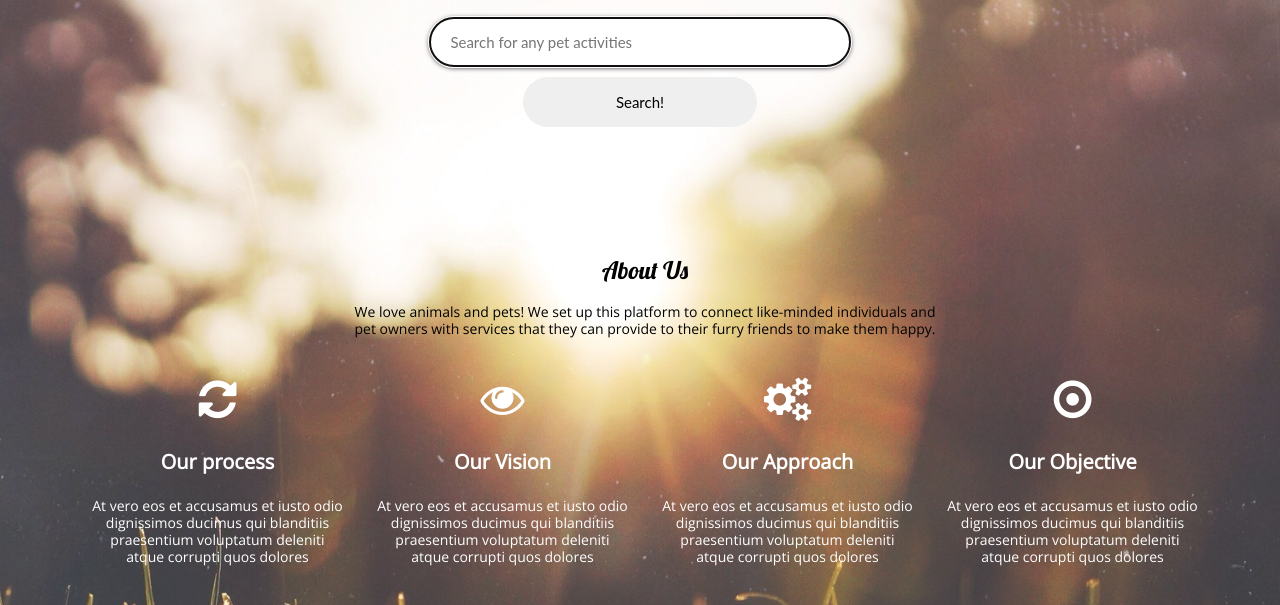
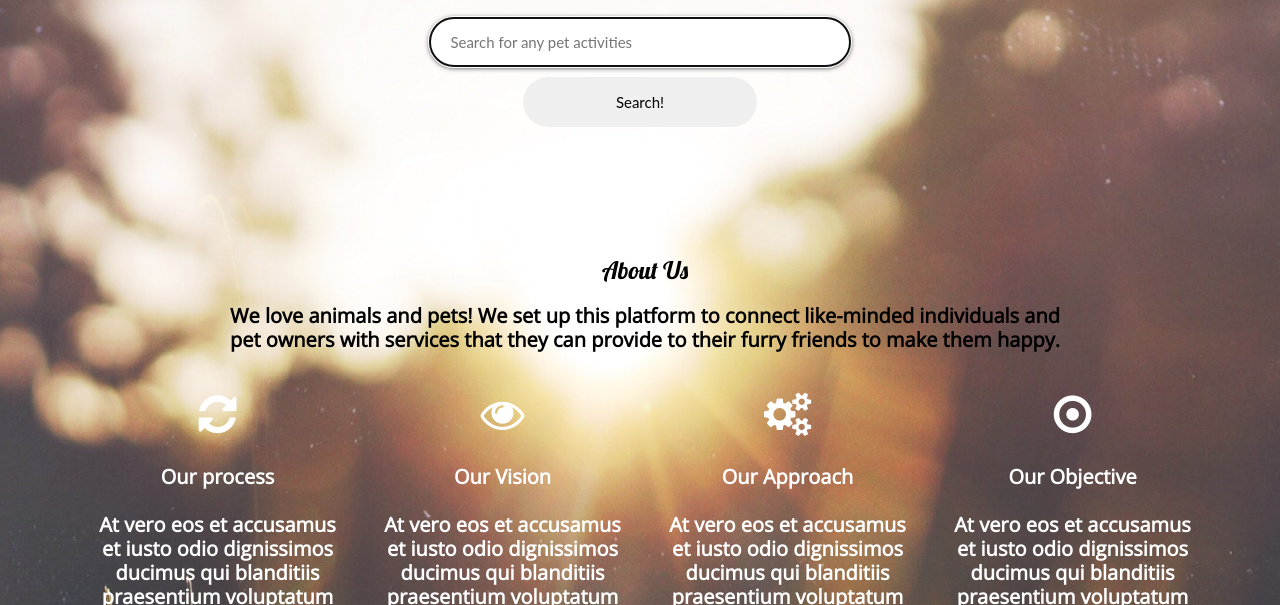
Before and after one commit to LostLoss/Pet-Bay, a plain HTML site: page index.html in a window 1280 px wide. Shown: the part 347-952 px from the top of the page. Drawn offline with nearby package versions, Linux system fonts and the light colour scheme.

Commit message:
new commit

```diff
--- a/css/style.css
+++ b/css/style.css
@@ -356,3 +356,8 @@ body{
   padding: 1rem;
   letter-spacing: 1px;
 }
+
+.mission-statement {
+  font-size: 20px;
+  font-weight: bolder;
+}
--- a/index.html
+++ b/index.html
@@ -37,35 +37,35 @@
           <div class="col-md-12 col-sm-12 text-center" id="mission-box">
             <div class="about-title">
               <h2>About Us</h2>
-              <p>We love animals and pets! We set up this platform to connect like-minded individuals and </br>pet owners with services that they can provide to their furry friends to make them happy.</p>
+              <p class='mission-statement'>We love animals and pets! We set up this platform to connect like-minded individuals and </br>pet owners with services that they can provide to their furry friends to make them happy.</p>
             </div>
             <div class="col-md-3 col-sm-6 col-xs-12 wow fadeInUp delay-02s">
               <div class="img">
                 <i class="fa fa-refresh"></i>
               </div>
               <h3 class="abt-hd">Our process</h3>
-              <p>At vero eos et accusamus et iusto odio dignissimos ducimus qui blanditiis praesentium voluptatum deleniti atque corrupti quos dolores</p>
+              <p class='mission-statement'>At vero eos et accusamus et iusto odio dignissimos ducimus qui blanditiis praesentium voluptatum deleniti atque corrupti quos dolores</p>
             </div>
             <div class="col-md-3 col-sm-6 col-xs-12 wow fadeInUp delay-04s">
               <div class="img">
                 <i class="fa fa-eye"></i>
               </div>
               <h3 class="abt-hd">Our Vision</h3>
-              <p>At vero eos et accusamus et iusto odio dignissimos ducimus qui blanditiis praesentium voluptatum deleniti atque corrupti quos dolores</p>
+              <p class='mission-statement'>At vero eos et accusamus et iusto odio dignissimos ducimus qui blanditiis praesentium voluptatum deleniti atque corrupti quos dolores</p>
             </div>
             <div class="col-md-3 col-sm-6 col-xs-12 wow fadeInUp delay-06s">
               <div class="img">
                 <i class="fa fa-cogs"></i>
               </div>
               <h3 class="abt-hd">Our Approach</h3>
-              <p>At vero eos et accusamus et iusto odio dignissimos ducimus qui blanditiis praesentium voluptatum deleniti atque corrupti quos dolores</p>
+              <p class='mission-statement'>At vero eos et accusamus et iusto odio dignissimos ducimus qui blanditiis praesentium voluptatum deleniti atque corrupti quos dolores</p>
             </div>
             <div class="col-md-3 col-sm-6 col-xs-12 wow fadeInUp delay-08s">
               <div class="img">
                 <i class="fa fa-dot-circle-o"></i>
               </div>
               <h3 class="abt-hd">Our Objective</h3>
-              <p>At vero eos et accusamus et iusto odio dignissimos ducimus qui blanditiis praesentium voluptatum deleniti atque corrupti quos dolores</p>
+              <p class='mission-statement'>At vero eos et accusamus et iusto odio dignissimos ducimus qui blanditiis praesentium voluptatum deleniti atque corrupti quos dolores</p>
             </div>
           </div>
         </div>
```
